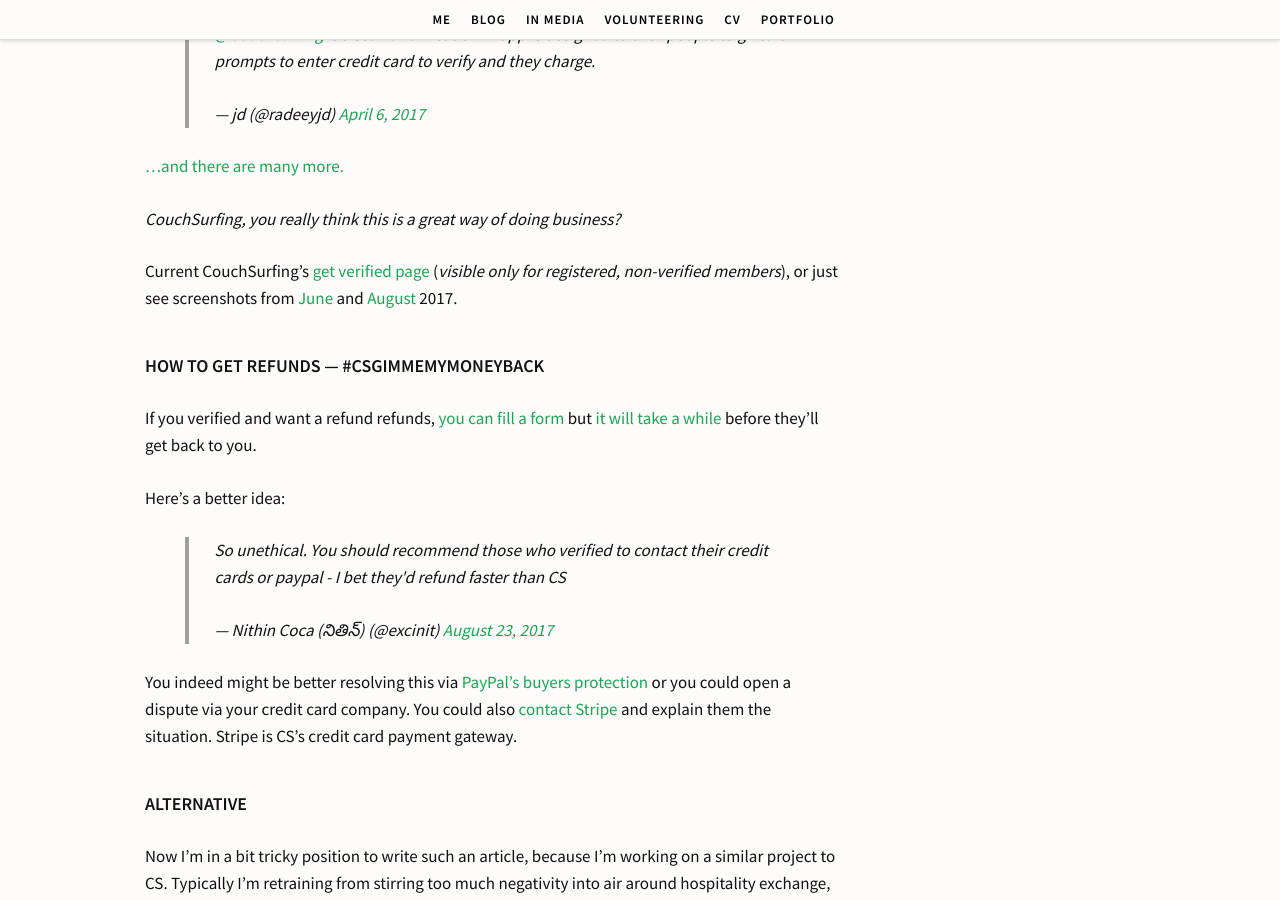
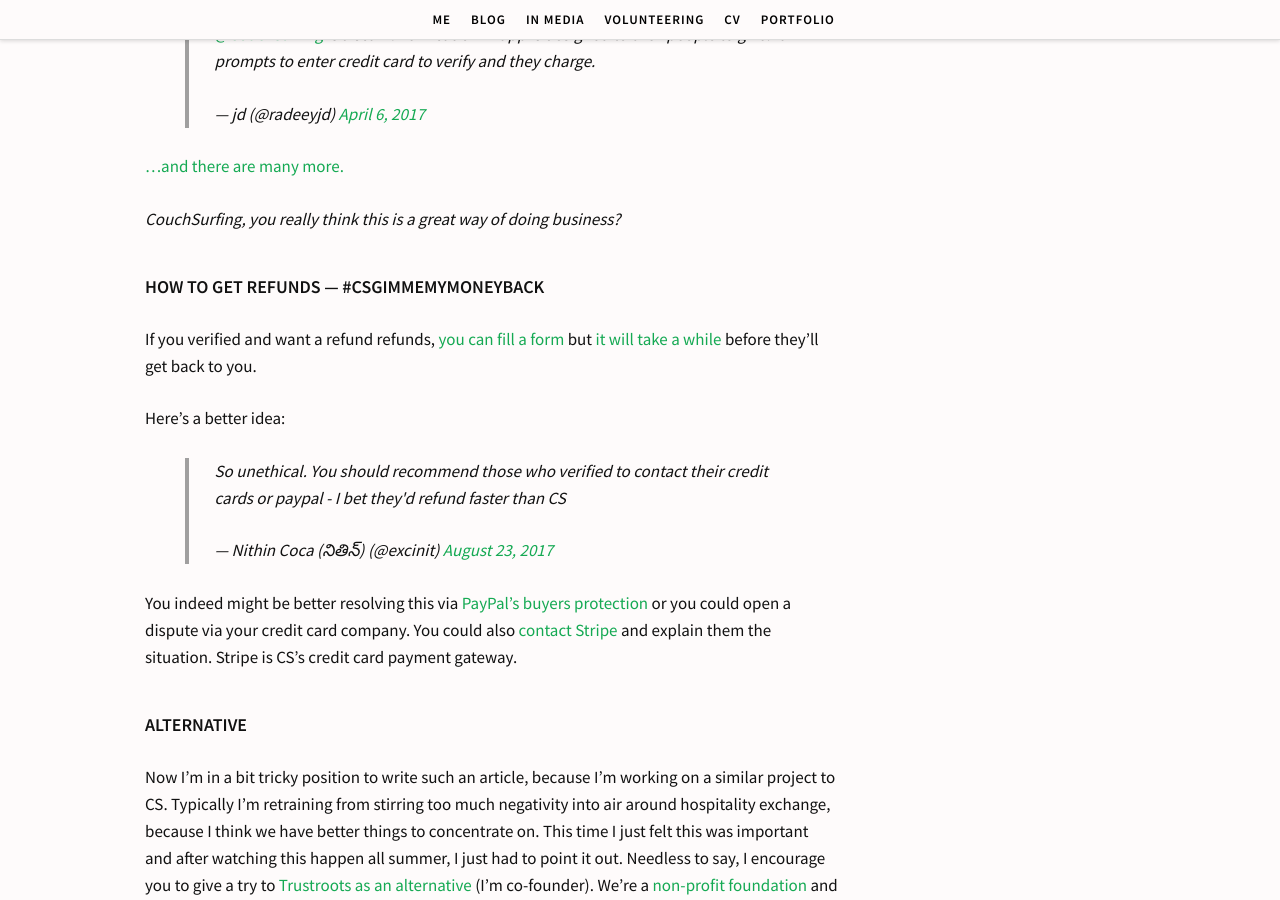
Before and after one commit to simison/simison.github.io, a Jekyll site: the page built from _posts/2016-08-23-whats-going-on-with-couchsurfing-verification.markdown, in a window 1280 px wide and 900 px high, scrolled down 3099 px. Built offline with Jekyll 4.4.1, drawn with Linux system fonts in a browser that asks for light colours; some web fonts are replaced; comment, search, counter and statistics services are not loaded.

Commit message:
Remove double text

```diff
--- a/_posts/2016-08-23-whats-going-on-with-couchsurfing-verification.markdown
+++ b/_posts/2016-08-23-whats-going-on-with-couchsurfing-verification.markdown
@@ -66,8 +66,6 @@
 
 <em>CouchSurfing, you really think this is a great way of doing business?</em>
 
-Current CouchSurfing's <a href="https://www.couchsurfing.com/get_verified">get verified page</a> (<em>visible only for registered, non-verified members</em>), or just see screenshots from <a href="/blog/images/cs-get-verified-page-06-2017.png">June</a> and <a href="/blog/images/cs-get-verified-page-08-2017.png">August</a> 2017.
-
 
 <h3>How to get refunds — #CSGimmeMyMoneyBack</h3>
 
```
